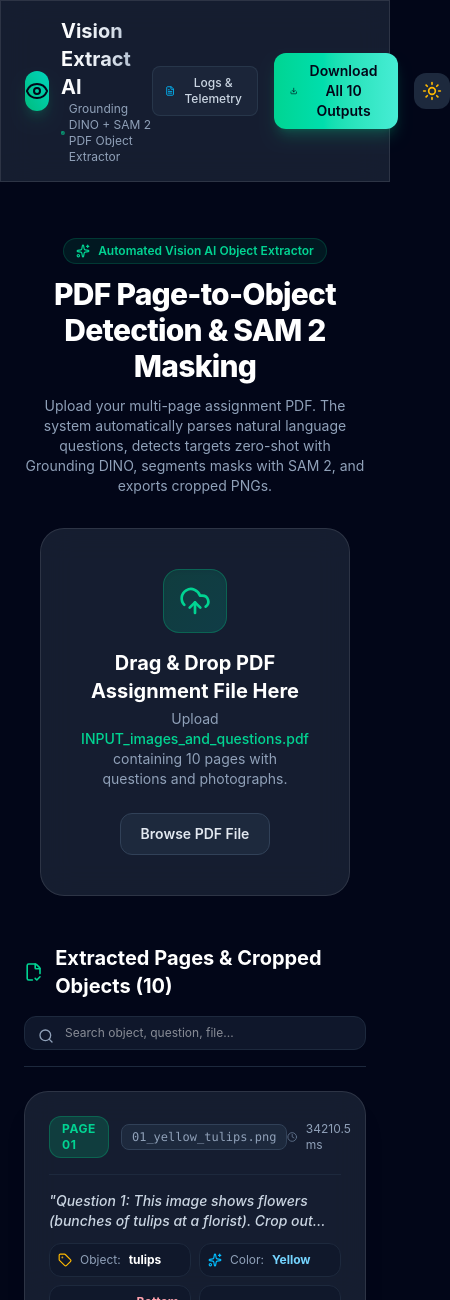
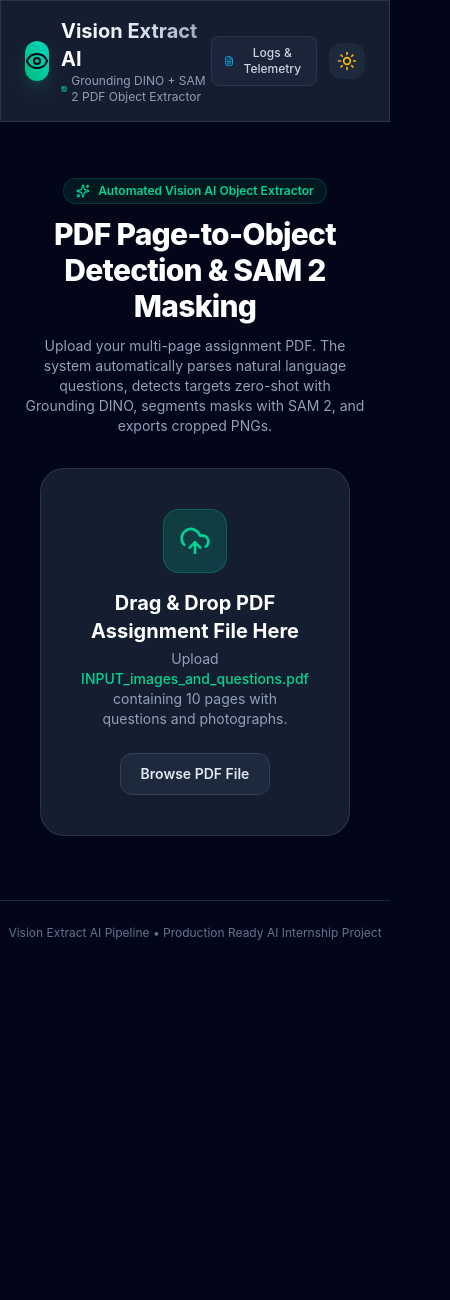
Before and after one commit to harishvivin/Vision-Extract-AI, a React (Vite) app in the folder frontend/: page / in a window 390 px wide. Shown: the top 1300 px of the page, 450 px wide, since content can reach past the window. After the commit the page ends 965 px from the top, so only its background shows below. Built offline with nearby package versions, Linux system fonts and the light colour scheme; no server answers.

Commit message:
Start main page clean and render extracted outputs only after PDF input analysis with Print Output feature

```diff
--- a/frontend/src/App.jsx
+++ b/frontend/src/App.jsx
@@ -4,7 +4,7 @@ import UploadZone from './components/UploadZone';
 import ProgressBar from './components/ProgressBar';
 import PageCard from './components/PageCard';
 import LogsModal from './components/LogsModal';
-import { Search, Sparkles, AlertCircle, FileCheck2, Cpu } from 'lucide-react';
+import { Search, Sparkles, AlertCircle, FileCheck2, Cpu, Printer } from 'lucide-react';
 
 export default function App() {
   const [darkMode, setDarkMode] = useState(true);
@@ -80,8 +80,7 @@ export default function App() {
   };
 
   useEffect(() => {
-    fetchResults();
-    fetchLogs();
+    // Main page starts clean. Extracted images and telemetry logs load only after PDF upload & analysis.
   }, []);
 
   const handleFileUpload = async (file) => {
@@ -453,19 +452,19 @@ export default function App() {
     <div className={`min-h-screen bg-slate-950 text-slate-100 flex flex-col`}>
       <Navbar
         onDownloadAll={handleDownloadAll}
+        onPrint={() => window.print()}
         isProcessing={isProcessing}
         totalPages={pages.length}
         darkMode={darkMode}
         setDarkMode={setDarkMode}
         onOpenLogs={() => {
-          fetchLogs();
           setIsLogsOpen(true);
         }}
       />
 
       <main className="flex-1 max-w-7xl w-full mx-auto px-6 py-8">
         {/* Banner */}
-        <div className="text-center my-6 space-y-3">
+        <div className="text-center my-6 space-y-3 print:hidden">
           <div className="inline-flex items-center gap-2 px-3 py-1 rounded-full bg-emerald-500/10 border border-emerald-500/20 text-emerald-400 text-xs font-semibold">
             <Sparkles className="w-3.5 h-3.5" /> Automated Vision AI Object Extractor
           </div>
@@ -479,7 +478,9 @@ export default function App() {
         </div>
 
         {/* Upload Zone */}
+        <div className="print:hidden">
           <UploadZone onFileUpload={handleFileUpload} isProcessing={isProcessing} />
+        </div>
 
         {/* Progress Bar */}
         {isProcessing && <ProgressBar progress={progress} statusText={statusText} />}
@@ -503,8 +504,17 @@ export default function App() {
                 </h3>
               </div>
 
+              <div className="flex items-center gap-3">
+                <button
+                  onClick={() => window.print()}
+                  className="px-3 py-2 text-xs font-semibold text-slate-200 bg-slate-800 hover:bg-slate-700 border border-slate-700 rounded-xl flex items-center gap-1.5 transition-all print:hidden"
+                  title="Print Report"
+                >
+                  <Printer className="w-4 h-4 text-amber-400" /> Print Output
+                </button>
+
                 {/* Search Bar */}
-              <div className="relative w-full md:w-72">
+                <div className="relative w-full md:w-72 print:hidden">
                   <Search className="w-4 h-4 absolute left-3.5 top-3 text-slate-400" />
                   <input
                     type="text"
@@ -513,6 +523,7 @@ export default function App() {
                     onChange={(e) => setSearchTerm(e.target.value)}
                     className="w-full pl-10 pr-4 py-2 text-xs bg-slate-900 border border-slate-800 rounded-xl text-white focus:outline-none focus:border-emerald-500 transition-colors"
                   />
+                </div>
               </div>
             </div>
 
--- a/frontend/src/components/Navbar.jsx
+++ b/frontend/src/components/Navbar.jsx
@@ -1,9 +1,9 @@
 import React from 'react';
-import { Eye, Download, FileText, Moon, Sun, Cpu } from 'lucide-react';
+import { Eye, Download, FileText, Moon, Sun, Cpu, Printer } from 'lucide-react';
 
-export default function Navbar({ onDownloadAll, isProcessing, totalPages, darkMode, setDarkMode, onOpenLogs }) {
+export default function Navbar({ onDownloadAll, onPrint, isProcessing, totalPages, darkMode, setDarkMode, onOpenLogs }) {
   return (
-    <header className="sticky top-0 z-50 glass-panel border-b border-slate-800 px-6 py-4 flex items-center justify-between">
+    <header className="sticky top-0 z-50 glass-panel border-b border-slate-800 px-6 py-4 flex items-center justify-between print:hidden">
       <div className="flex items-center space-x-3">
         <div className="w-10 h-10 rounded-xl bg-gradient-to-tr from-emerald-500 to-teal-400 flex items-center justify-center shadow-lg shadow-emerald-500/20">
           <Eye className="w-6 h-6 text-slate-950 font-bold" />
@@ -18,7 +18,7 @@ export default function Navbar({ onDownloadAll, isProcessing, totalPages, darkMo
         </div>
       </div>
 
-      <div className="flex items-center space-x-4">
+      <div className="flex items-center space-x-3">
         <button
           onClick={onOpenLogs}
           className="px-3 py-2 text-xs font-medium text-slate-300 hover:text-white bg-slate-800/80 hover:bg-slate-700 border border-slate-700/60 rounded-lg flex items-center gap-1.5 transition-all"
@@ -27,13 +27,24 @@ export default function Navbar({ onDownloadAll, isProcessing, totalPages, darkMo
         </button>
 
         {totalPages > 0 && (
+          <>
+            <button
+              onClick={onPrint}
+              disabled={isProcessing}
+              className="px-3 py-2 text-xs font-semibold text-slate-200 bg-slate-800 hover:bg-slate-700 border border-slate-700 rounded-xl flex items-center gap-1.5 transition-all"
+              title="Print Output Report"
+            >
+              <Printer className="w-4 h-4 text-amber-400" /> Print Output
+            </button>
+
             <button
               onClick={onDownloadAll}
               disabled={isProcessing}
               className="px-4 py-2 text-sm font-semibold text-slate-950 bg-gradient-to-r from-emerald-400 to-teal-300 hover:from-emerald-300 hover:to-teal-200 active:scale-95 disabled:opacity-50 rounded-xl shadow-lg shadow-emerald-500/25 flex items-center gap-2 transition-all"
             >
-            <Download className="w-4 h-4" /> Download All 10 Outputs
+              <Download className="w-4 h-4" /> Download All ({totalPages})
             </button>
+          </>
         )}
 
         <button
```
Also changed, not shown: 5 other files (tests, documents, lock files or other folders). Lines whose indentation alone changed are shown as unchanged.
